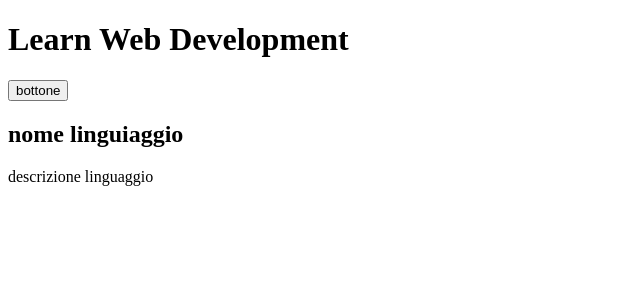
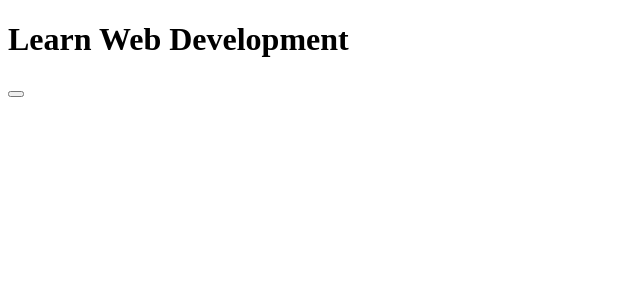
Before and after one commit to CarloCosta92/react-use-state, a React (Vite) app: page / in a window 1280 px wide. Shown: the top 300 px of the page, without its empty margins (0-640 px from the left). Built offline with nearby package versions, Linux system fonts and the light colour scheme.

Commit message:
feat: set props

```diff
--- a/src/components/Language.jsx
+++ b/src/components/Language.jsx
@@ -8,7 +8,7 @@ import { useState } from "react";
 // },
 
 
-export default function Language() {
+export default function Language(props) {
 
     const [isOpen, setIsOpen] = useState(false);
 
@@ -17,11 +17,11 @@ export default function Language() {
     return (
         <>
             <div >
-                <button onClick={() => setIsOpen((element) => !element)}>bottone</button>
+                <button onClick={() => setIsOpen((element) => !element)}>{props.title}</button>
 
                 <div>
-                    <h2>nome linguiaggio</h2>
-                    <p>descrizione linguaggio</p>
+                    <h2>{props.title}</h2>
+                    <p>{props.description}</p>
                 </div>
             </div>
         </>
```
